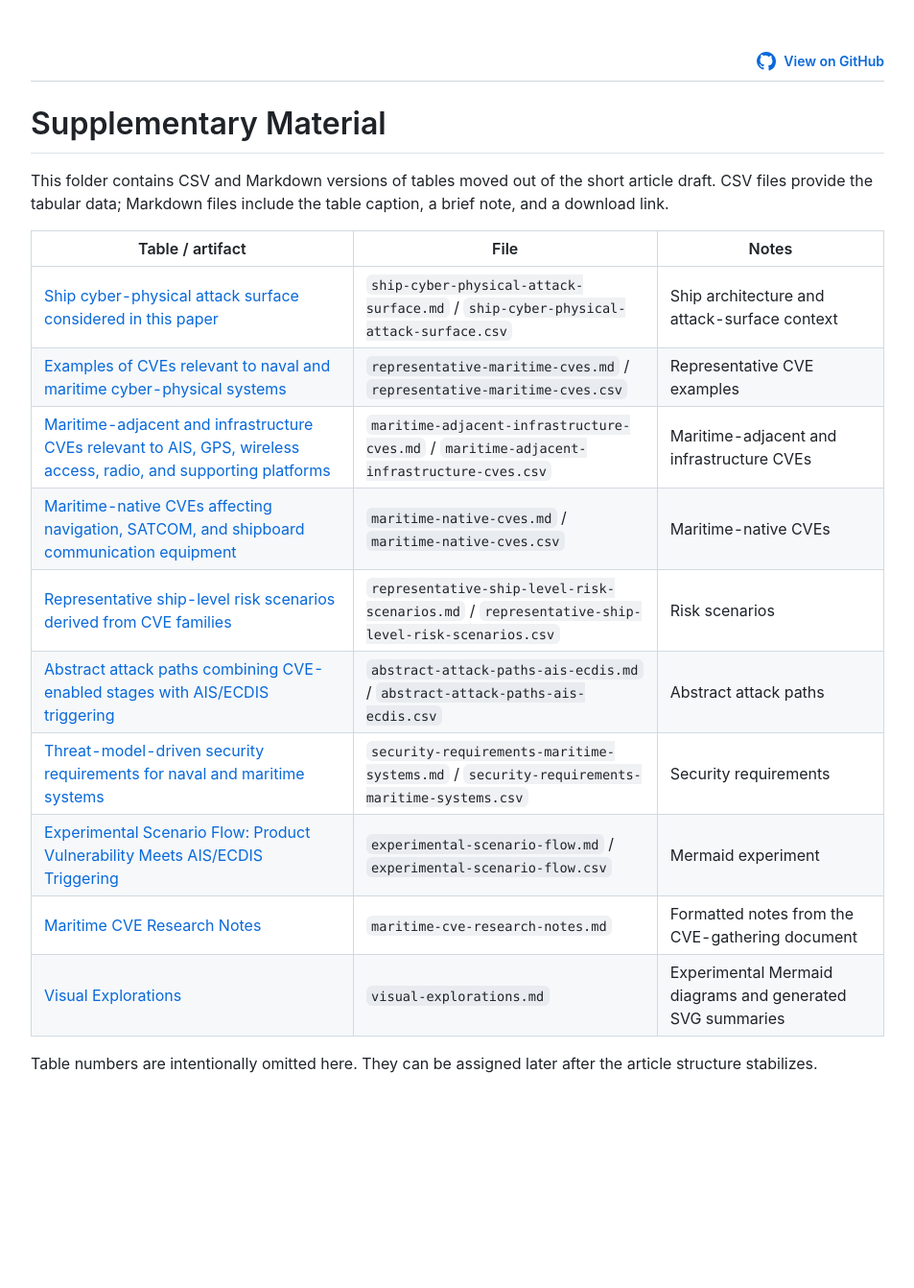
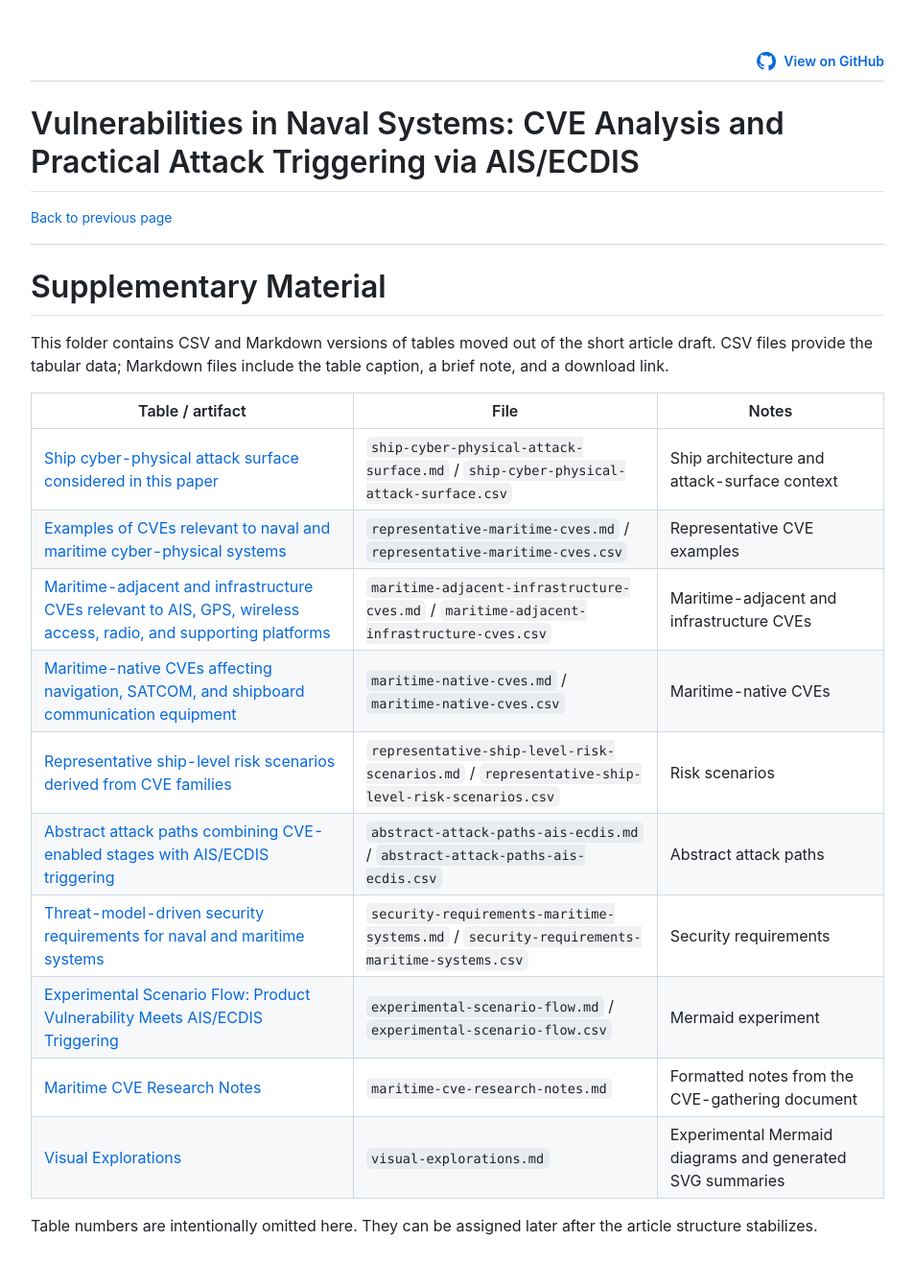
Before and after one commit to maritime-cyber-research/maritime-cybersecurity-supplemental, a Jekyll site: the page built from index.md, in a window 1280 px wide. Shown: the whole page at 96% size, without its empty margins (163-1116 px from the left). Built offline with Jekyll 4.4.1, drawn with Linux system fonts in a browser that asks for light colours; before the commit the page ends 1173 px from its top, so only the background shows below that.

Commit message:
Added paper title, and back link

```diff
--- a/_config.yml
+++ b/_config.yml
@@ -1,4 +1,5 @@
 title: Supplementary Material
+paper_title: "Vulnerabilities in Naval Systems: CVE Analysis and Practical Attack Triggering via AIS/ECDIS"
 markdown: kramdown
 
 kramdown:
--- a/_layouts/default.html
+++ b/_layouts/default.html
@@ -52,6 +52,22 @@
       text-decoration: underline;
     }
 
+    .site-header {
+      margin-bottom: 24px;
+      padding-bottom: 16px;
+      border-bottom: 1px solid var(--color-border-default, #d0d7de);
+    }
+
+    .site-header h1 {
+      margin-bottom: 8px;
+    }
+
+    .back-link {
+      display: inline-block;
+      margin-top: 8px;
+      font-size: 14px;
+    }
+
     /* Mermaid charts alignment and smooth fade-in. */
     .mermaid {
       background: transparent !important;
@@ -79,6 +95,13 @@
         View on GitHub
       </a>
     </div>
+
+    <header class="site-header">
+      <h1>{{ site.paper_title }}</h1>
+      {% unless page.path == "README.md" %}
+        <a class="back-link" href="./index.html" onclick="if (document.referrer) { history.back(); return false; }">Back to previous page</a>
+      {% endunless %}
+    </header>
 
     {{ content }}
   </article>
```
